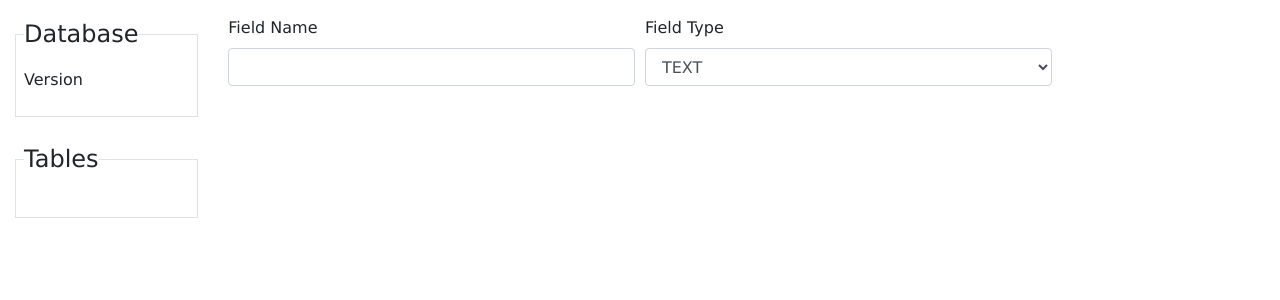
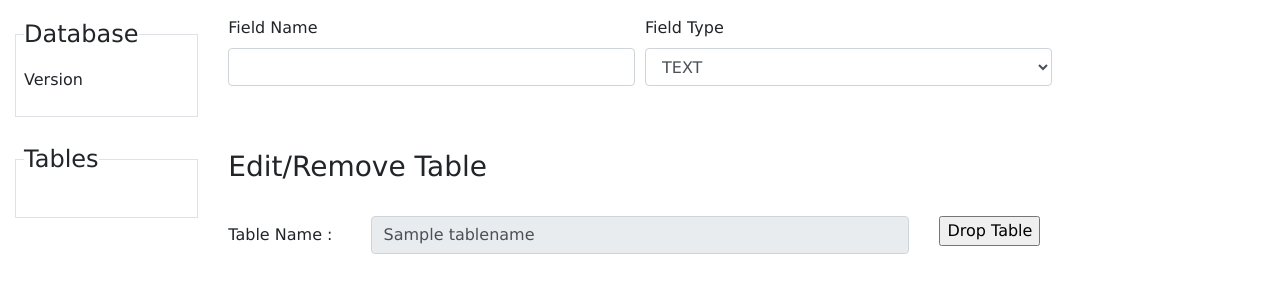
Before and after one commit to projapps/psa, a PHP site: template templates/admin.phtml in a window 1280 px wide. Shown: the part 116-416 px from the top of the page. Run offline with PHP 8.4, Linux system fonts and the light colour scheme; the template is opened without the code that fills it: most values are stand-ins (such as "Sample title", 1, 10 or a date in 2020); data that the repository does not hold is empty; some libraries are stand-ins or nearby versions.

Commit message:
Finalise routing

```diff
--- a/templates/admin.phtml
+++ b/templates/admin.phtml
@@ -14,11 +14,11 @@
                     <div class="form-group">
                         <input type="hidden" name="id" id="id" value="DATAROWID" rel="0">
                     </div>
-                    <div class="form-group col-sm-6">
+                    <div class="form-group col">
                         <label for="fieldname">Field Name</label>
                         <input type="text" name="fieldname" id="fieldname" class="form-control" rel="1" required>
                     </div>
-                    <div class="form-group col-sm-6">
+                    <div class="form-group col">
                         <label for="fieldtype">Field Type</label>
                         <select name="fieldtype" id="fieldtype" class="form-control" rel="2">
                             <option value="TEXT" selected>TEXT</option>
@@ -30,9 +30,42 @@
                     </div>
                 </div>
             </form>
+            <br><br>
             <?php if ($tablename == ''): ?>
+                <h3>Add New Table</h3>
+                <br>
+                <form method="post" action="<?=$menu['add_table']?><?=$tablename?>" id="formAddTable">
+                    <div class="form-group row">
+                        <label for="tablename" class="col-sm-2 col-form-label">Table Name :</label>
+                        <div class="col-sm-8">
+                            <input type="text" name="tablename" id="tablename" class="form-control">
+                        </div>
+                        <div class="col-sm-2">
+                            <input type="hidden" name="tablefields" id="tablefields">
+                            <input type="submit" name="create" value="Create Table">
+                        </div>
+                    </div>
+                    <div class="form-group row">
+                        <label class="col-sm-2 col-form-label">Define Fields :</label>
+                    </div>
+                </form>
             <?php else: ?>
+                <h3>Edit/Remove Table</h3>
+                <br>
+                <form method="delete" action="<?=$menu['remove_table']?><?=$tablename?>" id="formDeleteTable">
+                    <div class="form-group row">
+                        <label for="tablename" class="col-sm-2 col-form-label">Table Name :</label>
+                        <div class="col-sm-8">
+                            <input type="text" name="tablename" id="tablename" class="form-control" value="<?=$tablename?>" readonly>
+                        </div>
+                        <div class="col-sm-2">
+                            <input type="submit" name="delete" value="Drop Table">
+                        </div>
+                    </div>
+                </form>
             <?php endif; ?>
+            <table cellpadding="0" cellspacing="0" border="0" class="dataTable table table-striped" id="example">
+            </table>
         </div>
     </div>
 </div>
```
Also changed, not shown: app/routes.php (+15 -11 lines), src/Controllers/AdminController.php (+14 -1 lines).
